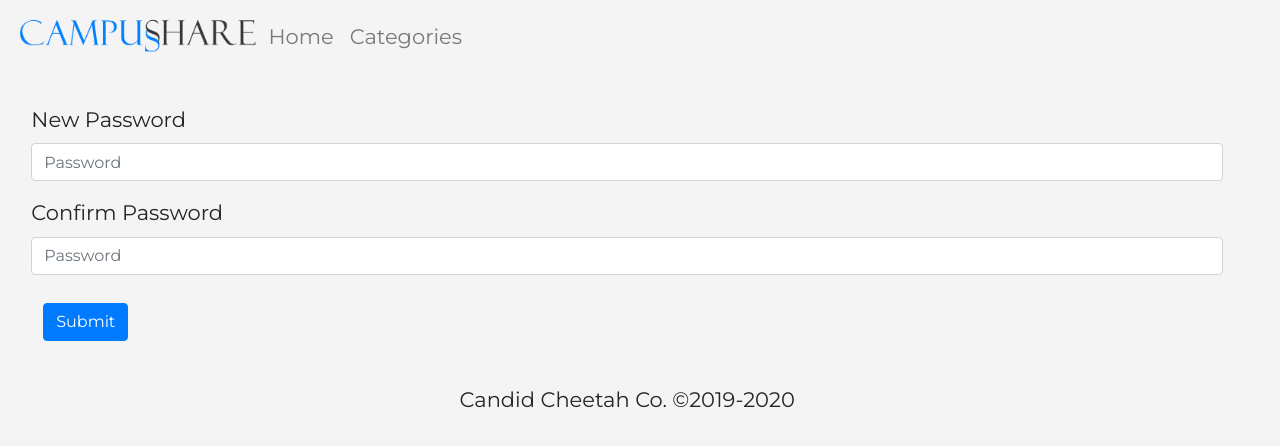
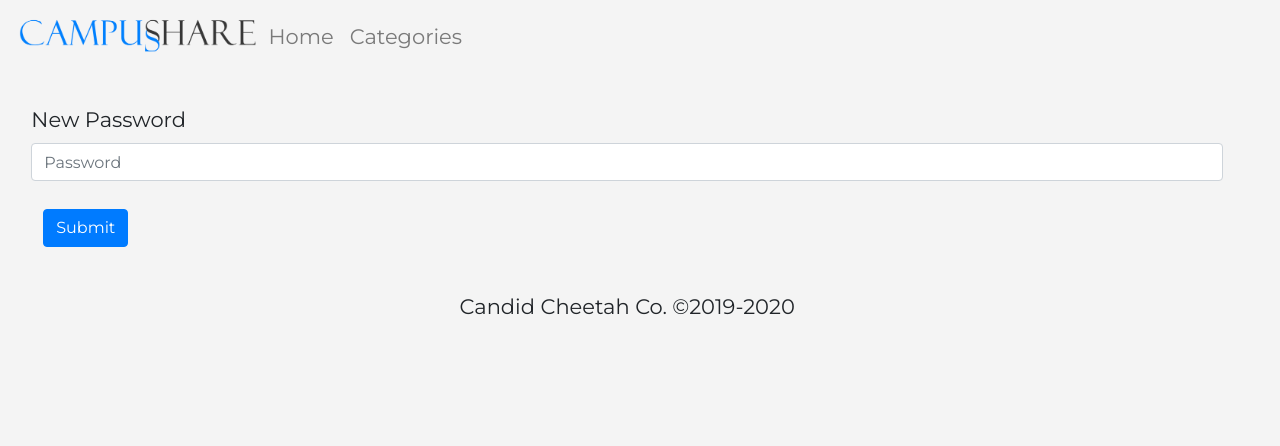
Before and after one commit to massifaqiri/SeniorProjectFrontend, a React (Create React App) app: page /resetpassword in a window 1280 px wide. Shown: the top 446 px of the page. Built offline with nearby package versions, Linux system fonts and the light colour scheme.

Commit message:
Added Password Hashing & Salting
I still have to pull the user email, which requires routing first -- my next step!

```diff
--- a/package.json
+++ b/package.json
@@ -5,7 +5,7 @@
   "dependencies": {
     "aws-amplify": "^1.3.3",
     "aws-amplify-react": "^2.0.7",
-    "bcrypt": "^3.0.8",
+    "bcryptjs": "^2.4.3",
     "bootstrap": "^4.3.1",
     "defaults": "^1.0.3",
     "enzyme": "^3.11.0",
--- a/src/components/CreateAccount.jsx
+++ b/src/components/CreateAccount.jsx
@@ -46,7 +46,7 @@ class CreateAccount extends React.Component {
                         </Col>
                     </Form.Group>
                     <p>Grad Year</p>
-                    <p>Majors & Minors</p>
+                    <p>Majors &and; Minors</p>
                     <p>Interests</p>
                     <Form.Group as={Row}>
                         <Col sm={{span: 10, offset:2}}>
--- a/src/components/ResetPassword.jsx
+++ b/src/components/ResetPassword.jsx
@@ -1,62 +1,49 @@
-// where a user can reset their password
-// only visible through clicking an email link
 import React from 'react';
 import { Button, Form } from 'react-bootstrap';
-// const bcrypt = require('bcrypt');
+const bcrypt = require('bcryptjs');
+
 
 class ResetPassword extends React.Component {
     constructor(props){
         super(props);
-        this.checkMatch = this.checkMatch.bind(this);
         this.savePassword = this.savePassword.bind(this);
+        this.handleSubmit = this.handleSubmit.bind(this);
         this.state = { validated: false,
                        passwordSaved: false }
     }
 
-    // Confirm passwords match
-    checkMatch = () => {
-        return (this.refs.newPassword.value === this.refs.confirmNewPassword.value);
-    }
-
     // Save Password to DB (HASH & SALT!)
     // Also need to know which user it is! How do I do this with email???
-    savePassword = event => {
-        let matches = this.checkMatch();
-        if (matches) {
-            let password = this.refs.newPassword.value;
-            // Use Bcrypt here!
-            password = "NOTHASHED&SALTEDYET";
-            let response = fetch(`${global.backendURL}/query`, {
+    savePassword = async (password) => {
+        bcrypt.hash(password, 8, async function(err, hash){
+            await fetch(`${global.backendURL}/query`, {
                 method: "POST",
                 headers: { "Content-Type": "application/json"},
                 body: JSON.stringify({
-                    query: `UPDATE Users SET password=${password} WHERE email='hoffka04@luther.edu'`,
+                    query: `UPDATE Users SET password='${hash}' WHERE email='hoffka04@luther.edu'`,
                 })
-            });
-            if (!response.ok) {
-                alert(`HTTP-Error: ${response.status}`);
-            }
-            this.setState({passwordSaved: true});
-        } else {
+            })
+        })
+    }
+
+    handleSubmit = event => {
+        let password = this.refs.newPassword.value;
+        if (password.length === 0) {
             event.preventDefault();
             event.stopPropagation();
-            this.setState({validated: false});
         }
+        this.savePassword(this.refs.newPassword.value);
+        this.setState({validated: true});
     }
 
     render() {
         return (
             // Form to change password (enter x2 and make sure to match!)
-            <Form noValidate validated={this.state.validated} onSubmit={this.savePassword}>
+            <Form noValidate validated={this.state.validated} onSubmit={this.handleSubmit}>
                 <Form.Group controlId="newPassword">
                     <Form.Label>New Password</Form.Label>
                     <Form.Control required type="password" ref="newPassword" placeholder="Password" />
-                    <Form.Control.Feedback type="invalid">Passwords do not match.</Form.Control.Feedback>
-                </Form.Group>
-                <Form.Group controlId="confirmNewPassword">
-                    <Form.Label>Confirm Password</Form.Label>
-                    <Form.Control required type="password" ref="confirmNewPassword" placeholder="Password" />
-                    <Form.Control.Feedback type="invalid">Passwords do not match.</Form.Control.Feedback>
+                    <Form.Control.Feedback type="invalid">Please enter a password.</Form.Control.Feedback>
                 </Form.Group>
                 <Button variant="primary" type="submit">
                     Submit
```
Also changed, not shown: public/manifest.json, 1 other file (tests, documents, lock files or other folders).
